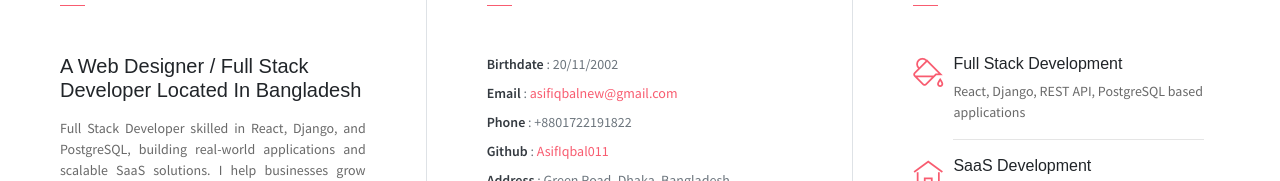
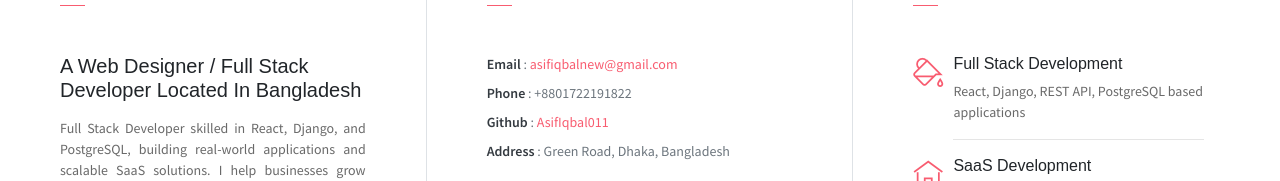
Before and after one commit to AsifIqbal011/AsifIqbal011.github.io, a plain HTML site: page index.html in a window 1280 px wide. Shown: the part 814-995 px from the top of the page. Drawn offline with Linux system fonts and the light colour scheme.

Commit message:
Update personal info.html

```diff
--- a/index.html
+++ b/index.html
@@ -79,7 +79,6 @@
                 <h3 class="font-weight-light">Personal Info</h3>
                 <span class="line mb-5"></span>
                 <ul class="mt40 info list-unstyled">
-                    <li><span>Birthdate</span> : 20/11/2002</li>
                     <li>
                         <span>Email</span> :
                         <a href="mailto:asifiqbalnew@gmail.com">asifiqbalnew@gmail.com</a>
```
